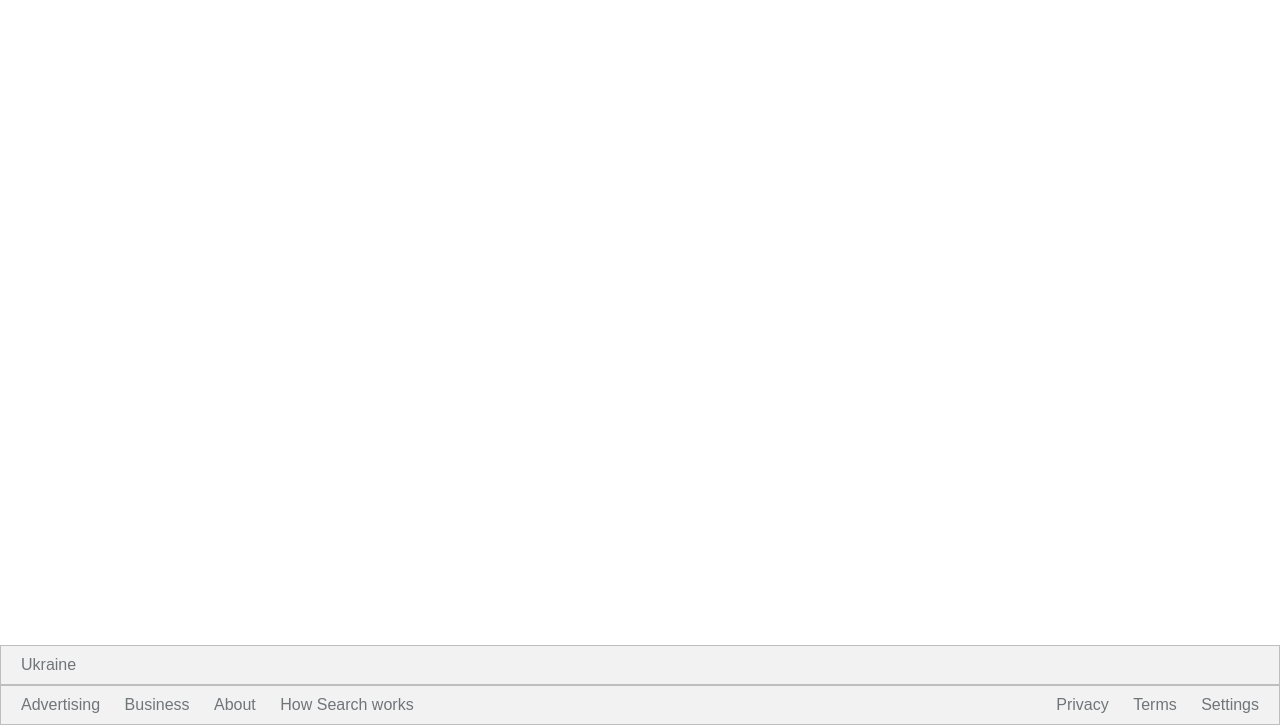
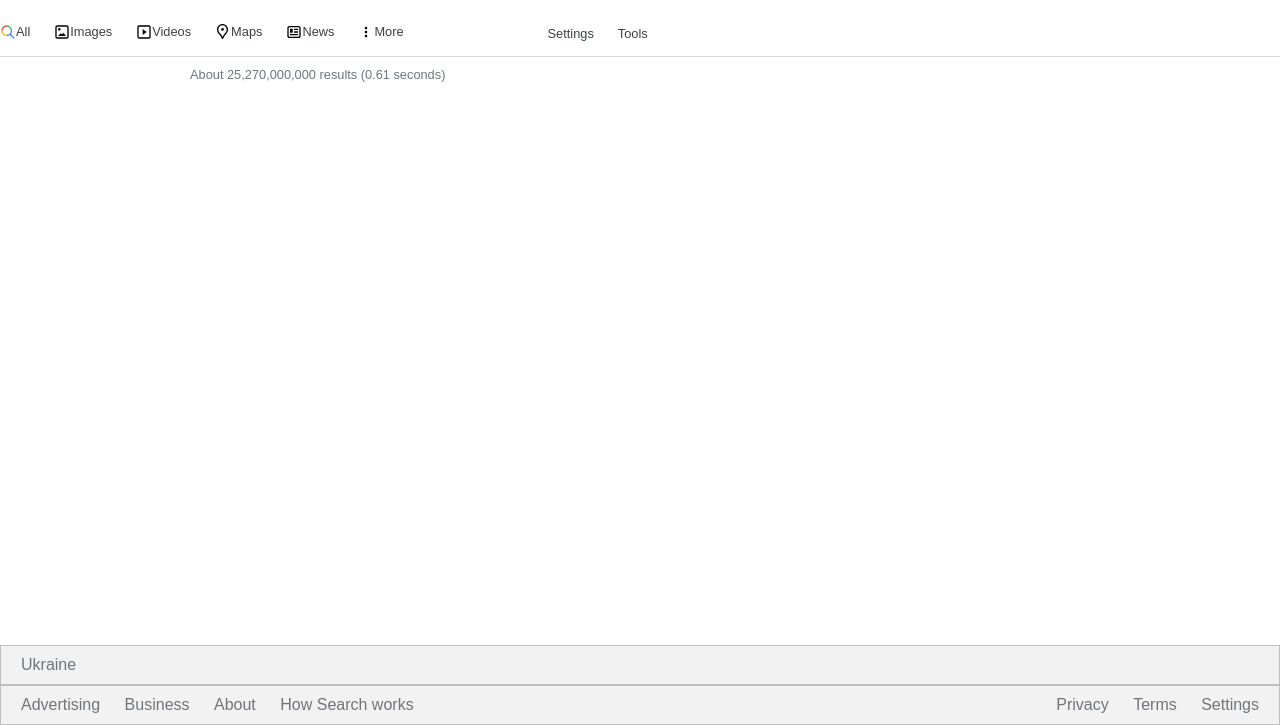
Before and after one commit to skirianov/google-homepage, a plain HTML site: page search-results.html in a window 1280 px wide. Shown: the part 75-800 px from the top of the page. Drawn offline with Linux system fonts and the light colour scheme.

Commit message:
Updated search page. Aligned and html up-to-date

```diff
--- a/search-results.html
+++ b/search-results.html
@@ -27,7 +27,7 @@
                  4.95 2.13 3.87 0 6.99-2.92 6.99-7h-1.99c0 2.92-2.24 4.93-5 4.93z" fill="#ea4335"></path>
             </svg>
             </a>
-            <svg focusable="false" xmlns="http://www.w3.org/2000/svg" viewBox="0 0 24 24" class="search-logo">
+            <svg class="search-logo" focusable="false" xmlns="http://www.w3.org/2000/svg" viewBox="0 0 24 24" class="search-logo">
                 <path d="M15.5 14h-.79l-.28-.27A6.471 6.471 0 0 0 16 9.5 6.5 6.5 0 1 0 9.5 16c1.61 0 3.09-.59 4.23-1.57l.27.28v.79l5
                 4.99L20.49 19l-4.99-5zm-6 0C7.01 14 5 11.99 5 9.5S7.01 5 9.5 5 14 7.01 14 9.5 11.99 14 9.5 14z"></path>
             </svg>
@@ -41,8 +41,46 @@
             </div>
         </div>
     </div>
+    <div class= "search-modes">
+        <div class="modes">
+            <svg focusable="false" viewBox="0 0 24 24"><path fill="#34a853" d="M10 2v2a6 6 0 0 1 6 6h2a8 8 0 0 0-8-8"></path><path fill="#ea4335" d="M10 4V2a8 8 0 0 0-8 8h2c0-3.3 2.7-6 6-6"></path><path fill="#fbbc04" d="M4 10H2a8 8 0 0 0 8 8v-2c-3.3 0-6-2.69-6-6"></path><path fill="#4285f4" d="M22 20.59l-5.69-5.69A7.96 7.96 0 0 0 18 10h-2a6 6 0 0 1-6 6v2c1.85 0 3.52-.64 4.88-1.68l5.69 5.69L22 20.59"></path></svg>
+            <p class="mod-text"><a href="#">All</a></p>
+            <svg focusable="false" viewBox="0 0 24 24"><path d="M14 13l4 5H6l4-4 1.79 1.78L14 13zm-6.01-2.99A2 2 0 0 0 8 6a2 2 0 0 0-.01 4.01zM22 5v14a3 3 0 0 1-3 2.99H5c-1.64 0-3-1.36-3-3V5c0-1.64 1.36-3 3-3h14c1.65 0 3 1.36 3 3zm-2.01 0a1 1 0 0 0-1-1H5a1 1 0 0 0-1 1v14a1 1 0 0 0 1 1h7v-.01h7a1 1 0 0 0 1-1V5"></path></svg>
+            <p class="mod-text"><a href="#">Images</a></p>
+            <svg focusable="false" viewBox="0 0 24 24"><path d="M10 16.5l6-4.5-6-4.5v9zM5 20h14a1 1 0 0 0 1-1V5a1 1 0 0 0-1-1H5a1 1 0 0 0-1 1v14a1 1 0 0 0 1 1zm14.5 2H5a3 3 0 0 1-3-3V4.4A2.4 2.4 0 0 1 4.4 2h15.2A2.4 2.4 0 0 1 22 4.4v15.1a2.5 2.5 0 0 1-2.5 2.5"></path></svg>
+            <p class="mod-text"><a href="#">Videos</a></p>
+            <svg focusable="false" viewBox="0 0 16 16"><path d="M7.503 0c3.09 0 5.502 2.487 5.502 5.427 0 2.337-1.13 3.694-2.26 5.05-.454.528-.906 1.13-1.358 1.734-.452.603-.754 1.508-.98 1.96-.226.452-.377.829-.904.829-.528 0-.678-.377-.905-.83-.226-.451-.527-1.356-.98-1.959-.452-.603-.904-1.206-1.356-1.734C3.132 9.121 2 7.764 2 5.427 2 2.487 4.412 0 7.503 0zm0 1.364c-2.283 0-4.14 1.822-4.14 4.063 0 1.843.86 2.873 1.946 4.177.468.547.942 1.178 1.4 1.79.34.452.596.99.794 1.444.198-.455.453-.992.793-1.445.459-.61.931-1.242 1.413-1.803 1.074-1.29 1.933-2.32 1.933-4.163 0-2.24-1.858-4.063-4.139-4.063zm0 2.734a1.33 1.33 0 11-.001 2.658 1.33 1.33 0 010-2.658"></path></svg>
+            <p class="mod-text"><a href="#">Maps</a></p>
+            <svg focusable="false" viewBox="0 0 24 24"><path d="M12 11h6v2h-6v-2zm-6 6h12v-2H6v2zm0-4h4V7H6v6zm16-7.22v12.44c0 1.54-1.34 2.78-3 2.78H5c-1.64 0-3-1.25-3-2.78V5.78C2 4.26 3.36 3 5 3h14c1.64 0 3 1.25 3 2.78zM19.99 12V5.78c0-.42-.46-.78-1-.78H5c-.54 0-1 .36-1 .78v12.44c0 .42.46.78 1 .78h14c.54 0 1-.36 1-.78V12zM12 9h6V7h-6v2"></path></svg>
+            <p class="mod-text"><a href="#">News</a></p>
+            <svg focusable="false" xmlns="http://www.w3.org/2000/svg" viewBox="0 0 24 24"><path d="M12 8c1.1 0 2-.9 2-2s-.9-2-2-2-2 .9-2 2 .9 2 2 2zm0 2c-1.1 0-2 .9-2 2s.9 2 2 2 2-.9 2-2-.9-2-2-2zm0 6c-1.1 0-2 .9-2 2s.9 2 2 2 2-.9 2-2-.9-2-2-2z"></path></svg>
+            <p class="mod-text"><a href="#">More</a></p>
+        </div>
+        <div class="search-sets">
+            <p class="mod-text"><a href="#">Settings</a></p>
+            <p class="mod-text"><a href="#">Tools</a></p>
+        </div>
+    </div>
+    <div class="top-sep"></div>
+    <div class="results">
+        <div class="total-results">
+            <p class="res-text">About 25,270,000,000 results (0.61 seconds) </p>
+        </div>
 
-        <div class="footer">
+
+
+
+
+
+
+    </div>
+
+
+
+
+
+
+    <div class="footer">
             <div class="foot top">
                 <div class="user-location">
                  <p class="footer-text">Ukraine</p>
@@ -65,8 +103,6 @@
                     </span>
                 </div>
             </div>
-            </div>
         </div>
-    </div>
 </body>
 </html>
--- a/search.css
+++ b/search.css
@@ -8,10 +8,10 @@
     color: #3c4043;
 }
 
-svg {
+.voice-logo,
+.search-logo {
     height: 26px;
     width: 26px;
-
 }
 
 .nav-bar {
@@ -92,41 +92,72 @@
     margin-left: 6px;
 }
 
-.main-foot {
-    margin: auto;
-    margin-top: 50px;
+.search-modes {
     display: flex;
-    flex-flow: column;
     justify-content: space-between;
+    width: 44%;
 }
 
-.buttons {
+.modes {
     display: flex;
-    justify-content: space-between;
-    width: 250px;
-    height: 40px;
+    flex-flow: row;
+    margin: auto;
+    margin-top: 8px;
+    margin-right: 120px;
 }
 
-.btn {
-    padding: 10px;
-    font-size: 0.9em;
-    border: 0;
-    border-radius: 4px;
-    background-color: #f8f9fa;
+.mod-text {
+    margin-right: 24px;
+    font-size: 0.8em;
+    height: 30px;
 }
 
-.google-lang {
-    margin: auto;
-    margin-top: 16px;
-}
-.offer > a {
-    color: blue;
+svg {
+    width: 16px;
+    color: #5f6368;
+    margin-bottom: 14px;
 }
 
-.offer {
-    font-size: 0.9em;
+/*setting and tools*/
+.search-sets {
+    display:flex;
+    justify-content: space-between;
+    flex-flow: row;
+    margin-top: 10px;
+    margin-left: 0;
 }
 
+.top-sep {
+    border-bottom: 1px solid  #dad7d7;
+}
+
+.results {
+    width: 34%;
+    margin-left: 180px;
+    height: auto;
+}
+
+.res-text {
+    font-size: 0.8em;
+    height: 20px;
+    padding: 10px;
+    color: #70757a;
+}
+
+
+
+
+
+
+
+
+
+
+
+
+
+
+/* Footer css below */
 .footer {
     position: fixed;
     bottom: 0;
```
